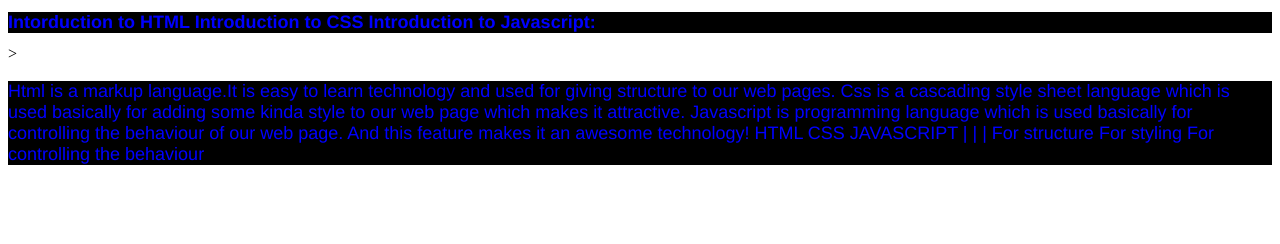
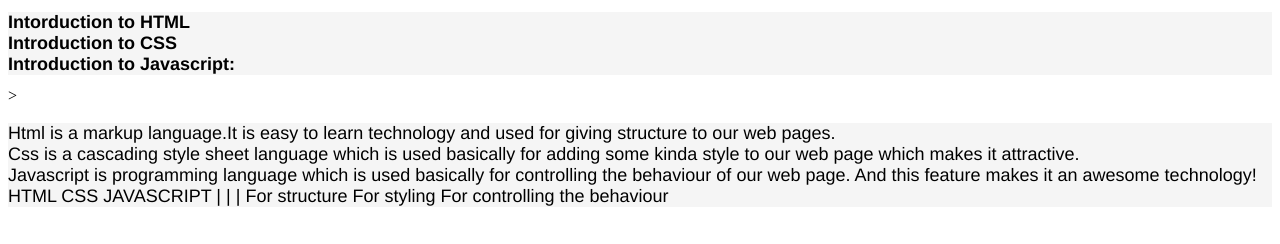
Before and after one commit to neha-2486/git-and-github, a plain HTML site: page about.html in a window 1280 px wide. Drawn offline with Linux system fonts and the light colour scheme.

Commit message:
Make changes

```diff
--- a/about.html
+++ b/about.html
@@ -3,8 +3,8 @@
 <head>
     <style>
         h1,p{
-            color: blue;
-            background-color: black;
+            color:black;
+            background-color:whitesmoke;
             font-family: 'Franklin Gothic Medium', 'Arial Narrow', Arial, sans-serif;
             font-size: large;
         }
@@ -13,21 +13,22 @@
 </head>
 <body>
     <h1>
-        Intorduction to HTML   Introduction to CSS   Introduction to Javascript:
+        Intorduction to HTML <br>  Introduction to CSS  <br>  Introduction to Javascript:
     </h1>>
     <p>
         Html is a markup language.It is easy to learn technology and used for
         giving structure to our web
         pages.
-
+        <br>
         Css is a cascading style sheet language which is used basically for adding
         some kinda style to our web page which makes it
         attractive.
-
+        <br>
         Javascript is programming language which is used basically for controlling
         the behaviour of our web page.
         And this feature makes it an awesome
         technology!
+        <br>
 
          HTML                    CSS                       JAVASCRIPT
           |                       |                            |
```
